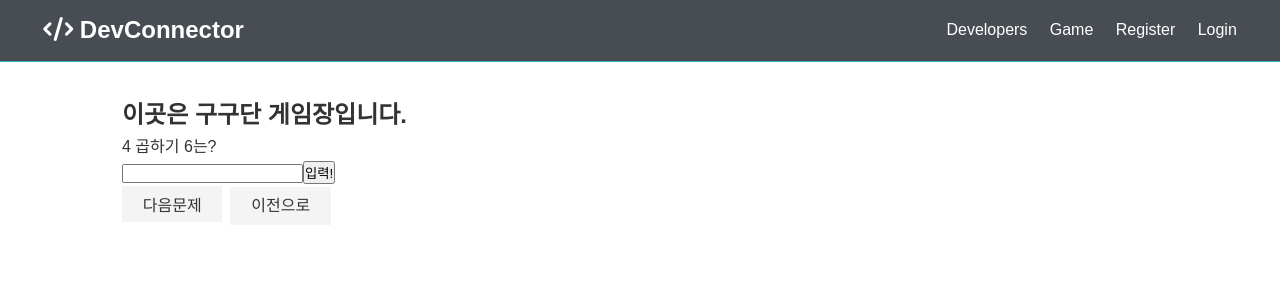
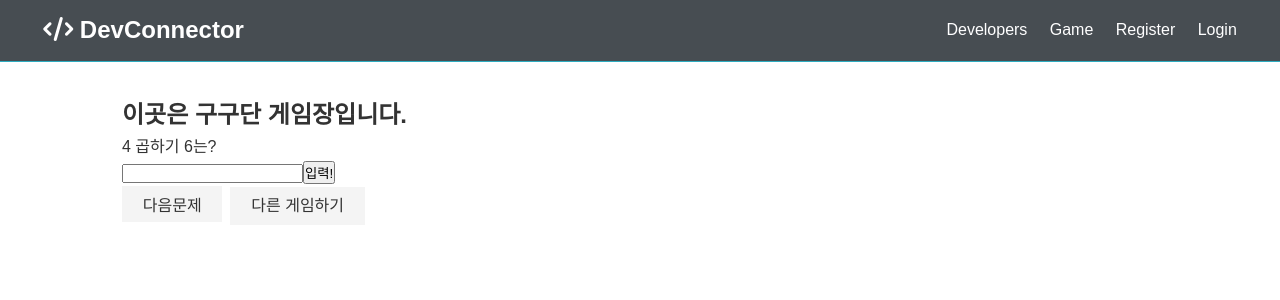
Before and after one commit to kkoon9/Full-Stack-With-javascript, a React (Create React App) app in the folder front/: page /Multiplication in a window 1280 px wide. Shown: the top 300 px of the page. Built offline with nearby package versions, Linux system fonts and the light colour scheme; no server answers.

Commit message:
fix : 애매모호한 버튼 이름 변경
- 이전으로 => 다른 게임하기

```diff
--- a/front/src/components/game/Multiplication.js
+++ b/front/src/components/game/Multiplication.js
@@ -52,7 +52,7 @@ const Multiplication = () => {
         다음문제
       </button>
       <Link to="/Game" className="btn btn-light">
-        이전으로
+        다른 게임하기
       </Link>
     </Fragment >
   );
```
